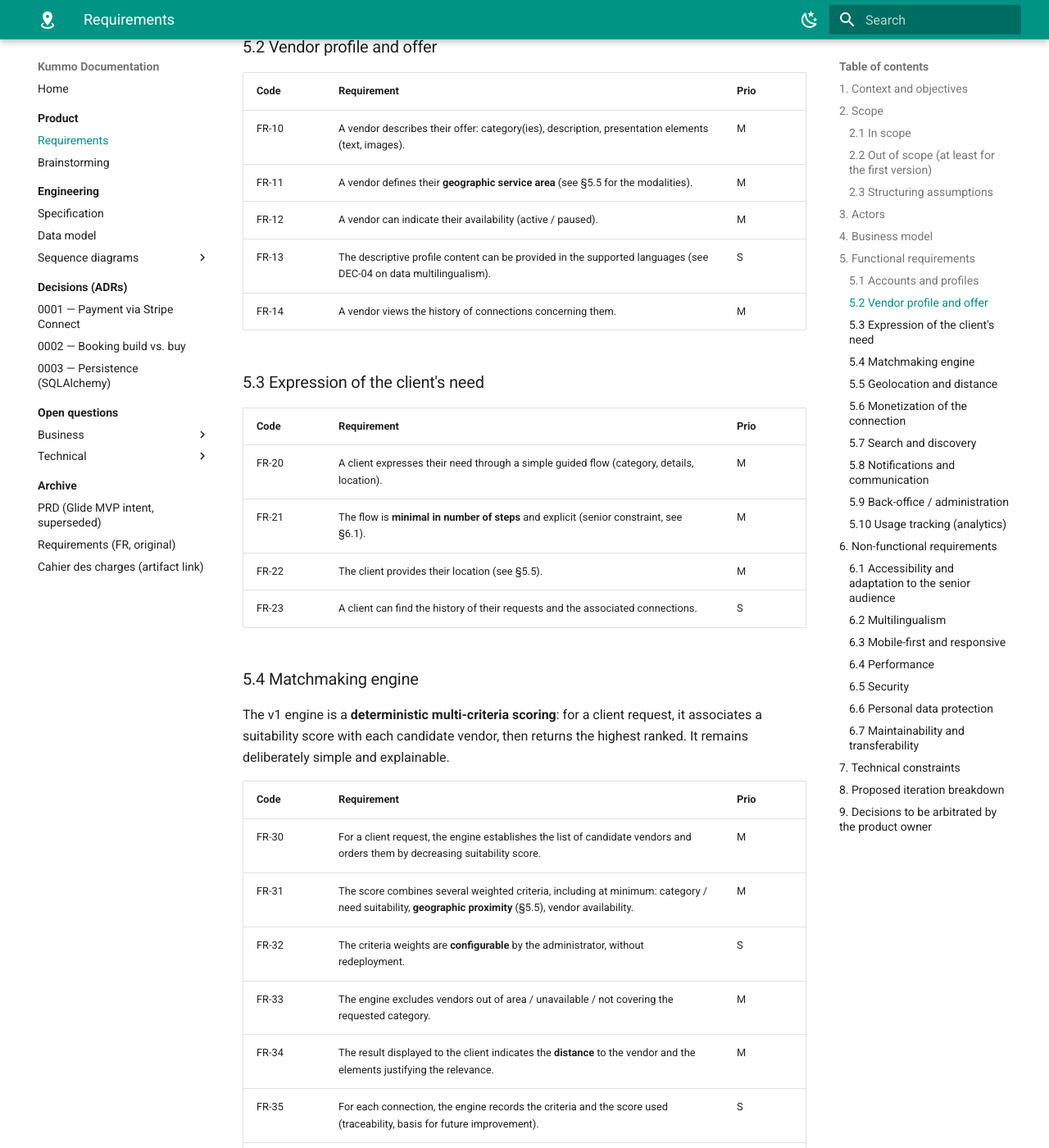
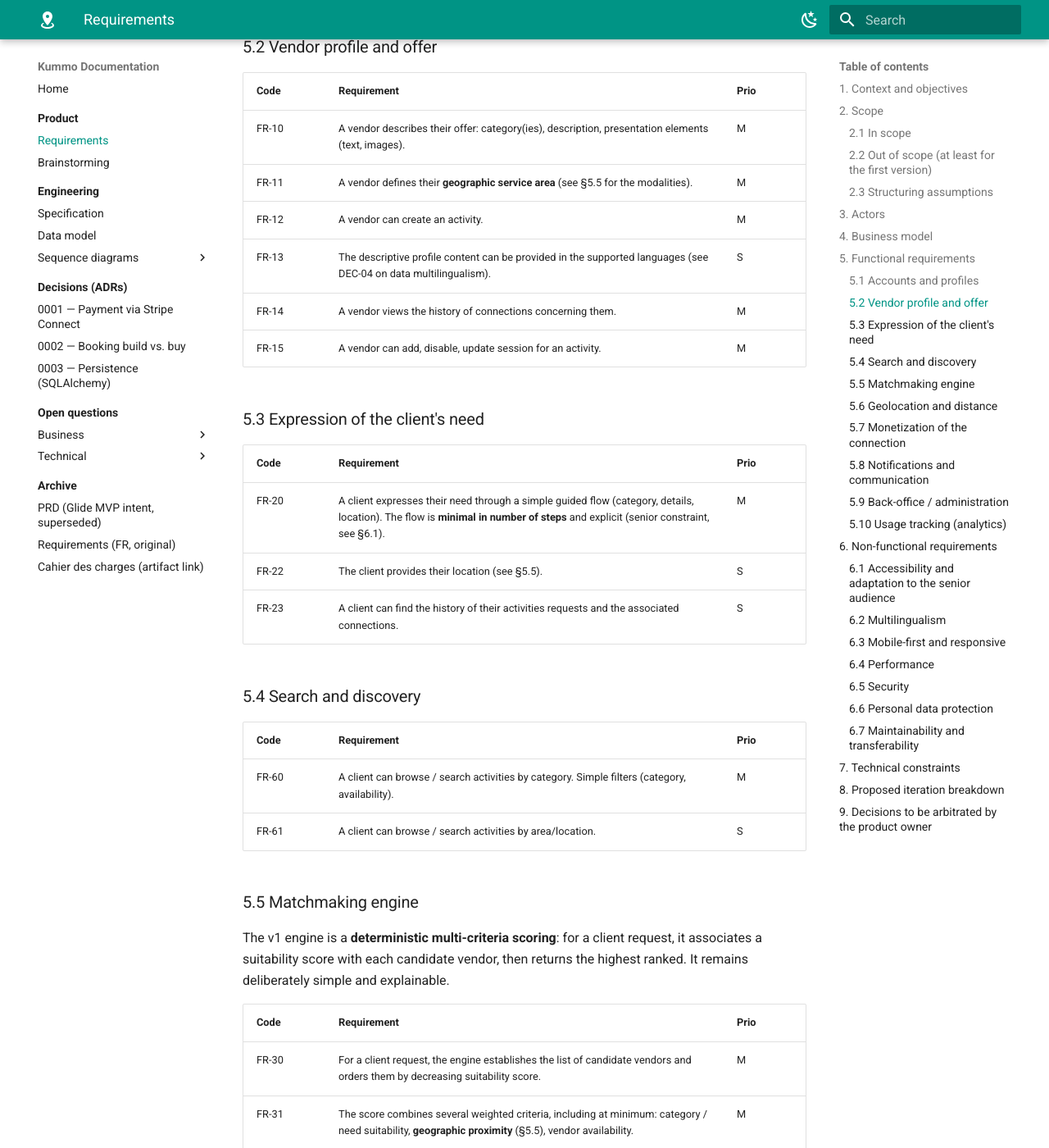
Before and after one commit to Polyjez/Kummo, an MkDocs documentation site: the page built from Docs/product/requirements.md, in a window 1280 px wide and 1400 px high, scrolled down 3442 px. Shown: the whole window at 82% size. Built offline with MkDocs 1.6.1 and Material for MkDocs 9.7.7, drawn with Linux system fonts in a browser that asks for light colours; some of the changed text lies outside the part shown.

```diff
--- a/Docs/product/requirements.md
+++ b/Docs/product/requirements.md
@@ -95,20 +95,27 @@ Revenue is a **percentage success commission on the client's payment** for a boo
 |---|---|---|
 | FR-10 | A vendor describes their offer: category(ies), description, presentation elements (text, images). | M |
 | FR-11 | A vendor defines their **geographic service area** (see §5.5 for the modalities). | M |
-| FR-12 | A vendor can indicate their availability (active / paused). | M |
+| FR-12 | A vendor can create an activity. | M |
 | FR-13 | The descriptive profile content can be provided in the supported languages (see DEC-04 on data multilingualism). | S |
 | FR-14 | A vendor views the history of connections concerning them. | M |
+| FR-15 | A vendor can add, disable, update session for an activity. | M |
 
 ### 5.3 Expression of the client's need
 
 | Code | Requirement | Prio |
 |---|---|---|
-| FR-20 | A client expresses their need through a simple guided flow (category, details, location). | M |
-| FR-21 | The flow is **minimal in number of steps** and explicit (senior constraint, see §6.1). | M |
-| FR-22 | The client provides their location (see §5.5). | M |
-| FR-23 | A client can find the history of their requests and the associated connections. | S |
+| FR-20 | A client expresses their need through a simple guided flow (category, details, location). The flow is **minimal in number of steps** and explicit (senior constraint, see §6.1). | M |
+| FR-22 | The client provides their location (see §5.5). | S |
+| FR-23 | A client can find the history of their activities requests and the associated connections. | S |
 
-### 5.4 Matchmaking engine
+### 5.4 Search and discovery
+
+| Code | Requirement | Prio |
+|---|---|---|
+| FR-60 | A client can browse / search activities by category. Simple filters (category, availability). | M |
+| FR-61 | A client can browse / search activities by area/location. | S |
+
+### 5.5 Matchmaking engine
 
 The v1 engine is a **deterministic multi-criteria scoring**: for a client request, it associates a suitability score with each candidate vendor, then returns the highest ranked. It remains deliberately simple and explainable.
 
```
Also changed, not shown: other parts of Docs/product/requirements.md (+3 -10 lines), 2 other files.
